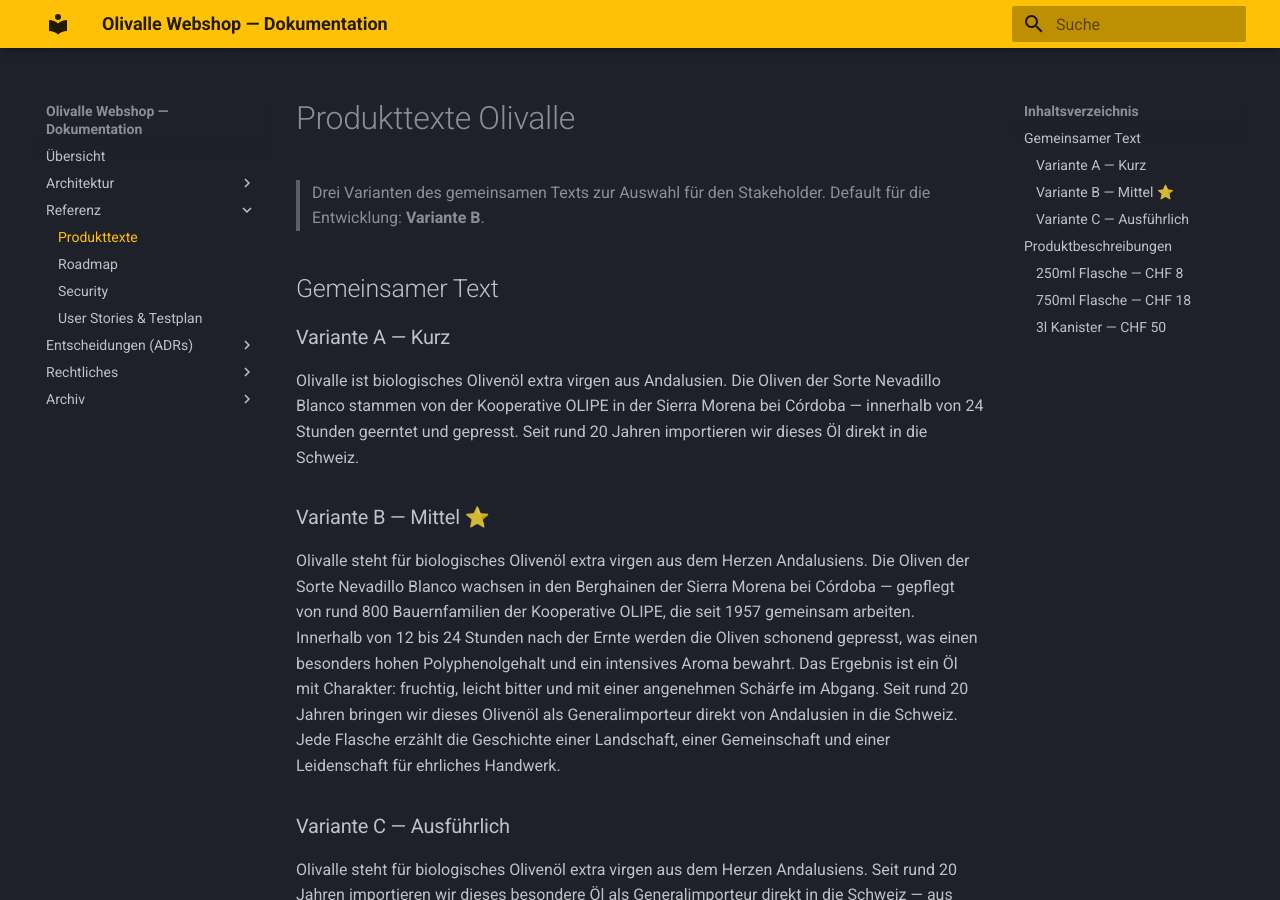
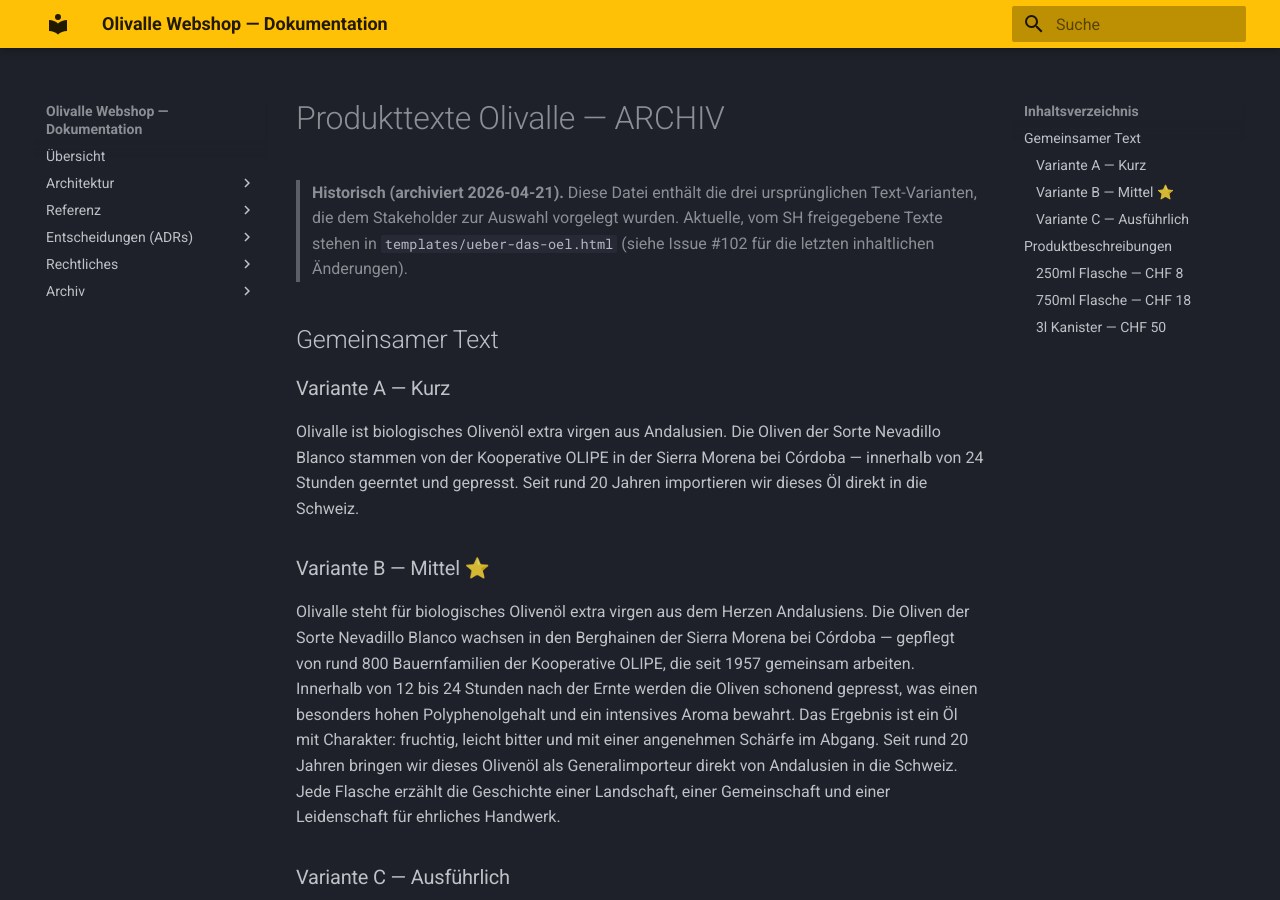
Before and after one commit to konstantinniedermann/olivalle-webshop, an MkDocs documentation site: the page built from docs/archiv/produkttexte.md, in a window 1280 px wide and 900 px high. Built offline with MkDocs 1.6.1 and Material for MkDocs 9.7.7, drawn with Linux system fonts in a browser that asks for light colours.

Commit message:
docs: produkttexte.md archiviert — aktuelle Texte im Template (#102)
Die ursprünglichen drei Text-Varianten waren Vorschläge vor SH-Entscheid.
Die freigegebenen Texte stehen jetzt in templates/ueber-das-oel.html.

Co-Authored-By: Claude Opus 4.7 <noreply@anthropic.com>

```diff
--- a/docs/produkttexte.md
+++ b/docs/archiv/produkttexte.md
@@ -1,7 +1,10 @@
-# Produkttexte Olivalle
+# Produkttexte Olivalle — ARCHIV
 
-> Drei Varianten des gemeinsamen Texts zur Auswahl für den Stakeholder.
-> Default für die Entwicklung: **Variante B**.
+> **Historisch (archiviert 2026-04-21).** Diese Datei enthält die drei
+> ursprünglichen Text-Varianten, die dem Stakeholder zur Auswahl
+> vorgelegt wurden. Aktuelle, vom SH freigegebene Texte stehen in
+> `templates/ueber-das-oel.html` (siehe Issue #102 für die letzten
+> inhaltlichen Änderungen).
 
 ## Gemeinsamer Text
 
```
